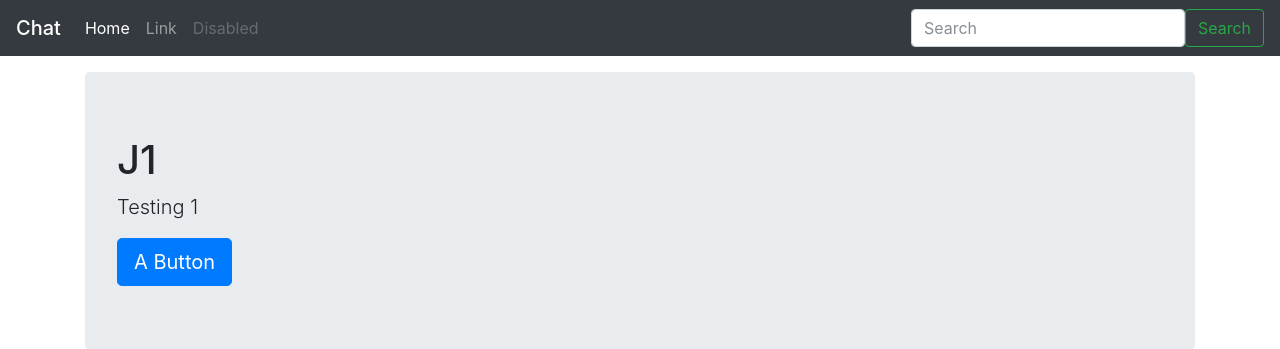
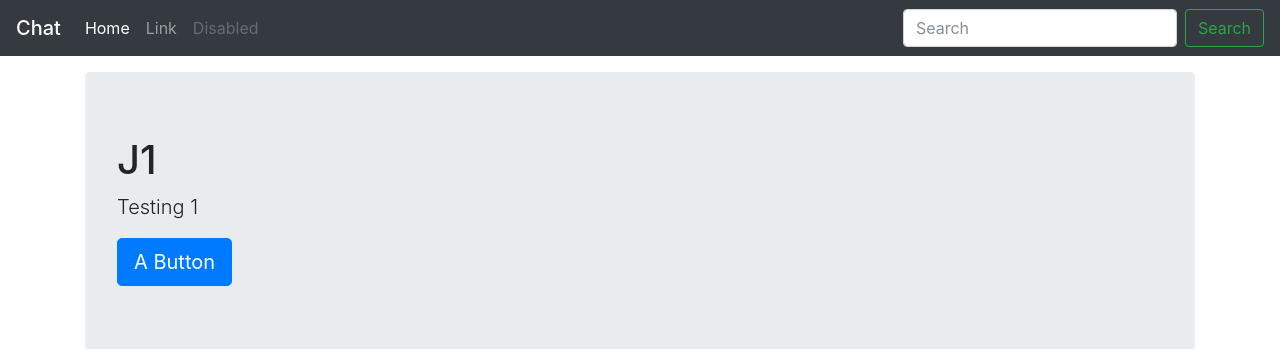
Before and after one commit to GlacialChat/glacial-chat, a Django app: page / in a window 1280 px wide. Shown: the top 349 px of the page. Run offline with Django 3.2, Linux system fonts and the light colour scheme; the visitor is signed in with stand-in values (Sample User, id 1); some libraries are stand-ins or nearby versions.

Commit message:
rolled back to v19

```diff
--- a/webchat/templates/webchat/index.html
+++ b/webchat/templates/webchat/index.html
@@ -3,7 +3,7 @@
 <head>
     <!-- Meta tags -->
     <meta charset="UTF-8">
-    <meta name="viewport" content="width=device-width, initial-scale=1">
+    <meta name="viewport" content="width=device-width, initial-scale=1, shrink-to-fit=no">
     <link rel="stylesheet" href="https://maxcdn.bootstrapcdn.com/bootstrap/4.0.0-beta.2/css/bootstrap.min.css" integrity="sha384-PsH8R72JQ3SOdhVi3uxftmaW6Vc51MKb0q5P2rRUpPvrszuE4W1povHYgTpBfshb" crossorigin="anonymous">
 
     <title>Title</title>
@@ -12,7 +12,7 @@
     <!-- Nav bar -->
     <nav class="navbar navbar-expand-md navbar-dark fixed-top bg-dark">
         <span class="navbar-brand mb-0 h1">Chat</span>
-        <button class="navbar-toggler" type="button" data-toggle="collapse" data-target="#navbarCollapse" aria-controls="navbarCollapse" aria-expanded="true" aria-label="Toggle navigation">
+        <button class="navbar-toggler" type="button" data-toggle="collapse" data-target="#navbarCollapse" aria-controls="navbarCollapse" aria-expanded="false" aria-label="Toggle navigation">
             <span class="navbar-toggler-icon"></span>
         </button>
         <div class="collapse navbar-collapse" id="navbarCollapse">
@@ -27,9 +27,9 @@
                     <a class="nav-link disabled" href="#">Disabled</a>
                 </li>
             </ul>
-            <form class="form-inline">
-                <input class="form-control" type="text" placeholder="Search" aria-label="Search">
-                <button class="btn btn-outline-success" type="submit">Search</button>
+            <form class="form-inline mt-2 mt-md-0">
+                <input class="form-control mr-sm-2" type="text" placeholder="Search" aria-label="Search">
+                <button class="btn btn-outline-success my-2 my-sm-0" type="submit">Search</button>
             </form>
         </div>
     </nav>
```
